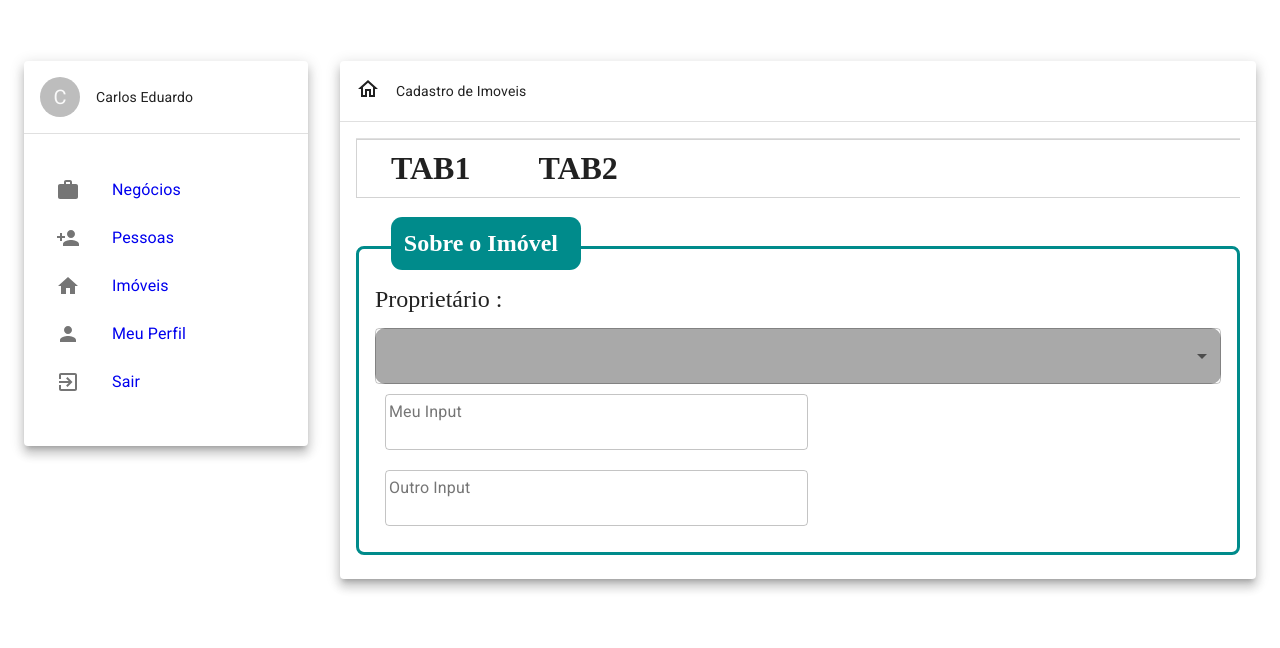
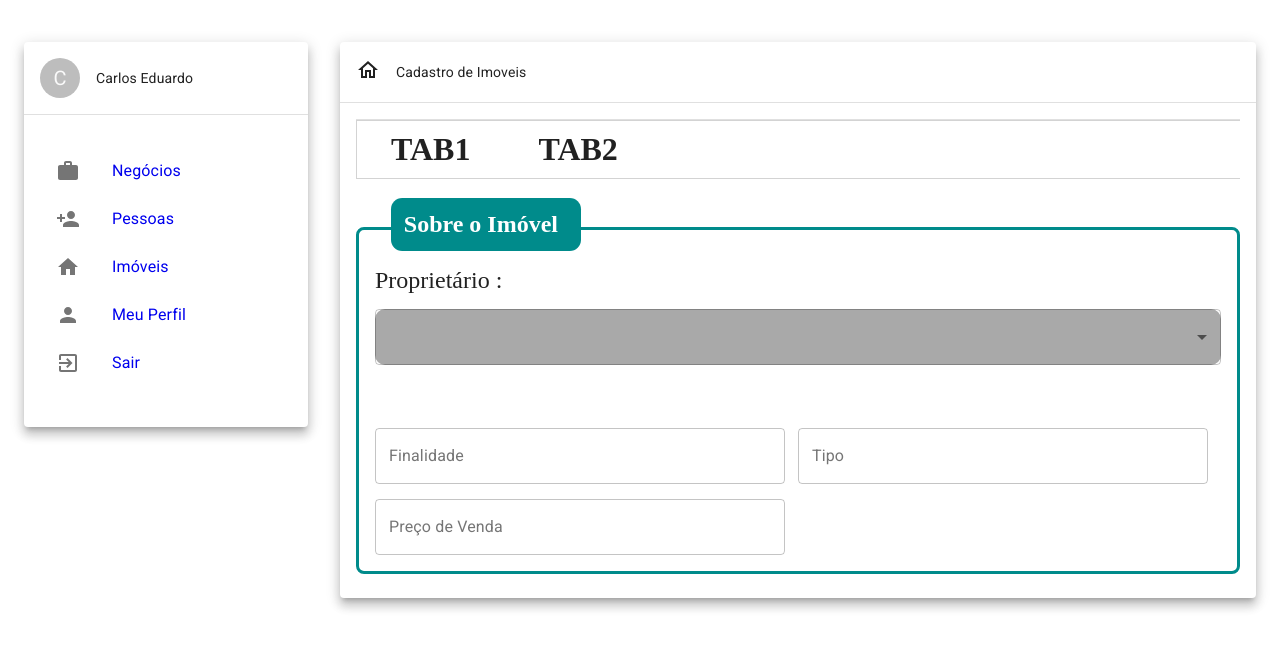
Before and after one commit to willianlemes/easyimoveis-front, a React (Create React App) app: page /propriedades in a window 1280 px wide. Shown: the top 648 px of the page. Built offline with nearby package versions, Linux system fonts and the light colour scheme; the HTML template or start-up script is replaced by a standard one.

Commit message:
Adicionando novas propriedades em src\components\Input

```diff
--- a/src/components/Input/index.tsx
+++ b/src/components/Input/index.tsx
@@ -1,21 +1,16 @@
 import React, { ReactNode } from 'react';
 import TextField from '@material-ui/core/TextField';
-import { makeStyles } from '@material-ui/core/styles';
-import ContainerInput from './styles';
-
-export const useStyles = makeStyles({
-  input: {
-    width: '50%',
-    padding: 10
-  }
-});
+import useStyles from './styles';
 
 type InputsetProps = {
   /**
    * The fieldset's legend to be rendered.
    */
   placehouder: string;
-
+  /**
+   * The fieldset's legend to be rendered.
+   */
+  type?: string;
   /**
    * The fieldsets's children components.
    *
@@ -24,20 +19,21 @@ type InputsetProps = {
 };
 const Input: React.FC<InputsetProps> = ({
   placehouder,
+  type,
   children
 }: InputsetProps) => {
   const classes = useStyles();
   return (
-    <ContainerInput>
+    <>
       <TextField
         className={classes.input}
         id="outlined-search"
         label={placehouder}
-        type="search"
+        type={type}
         variant="outlined"
       />
       {children}
-    </ContainerInput>
+    </>
   );
 };
 
--- a/src/components/Input/styles.ts
+++ b/src/components/Input/styles.ts
@@ -1,6 +1,9 @@
-import styled from 'styled-components';
+import { makeStyles } from '@material-ui/core/styles';
 
-const ContainerInput = styled.div`
-  width: 100%;
-`;
-export default ContainerInput;
+const useStyles = makeStyles({
+  input: {
+    width: '97%',
+    marginTop: 15
+  }
+});
+export default useStyles;
--- a/src/pages/Properties/index.tsx
+++ b/src/pages/Properties/index.tsx
@@ -2,7 +2,12 @@ import React from 'react';
 import HomeIcon from '@material-ui/icons/HomeOutlined';
 import { Divider, FormControl, Select, MenuItem } from '@material-ui/core';
 import FormContainer from '../../containers/FormContainer';
-import { ContainerTab, ContainerForm, useStyles } from './styles';
+import {
+  ContainerTab,
+  ContainerForm,
+  useStyles,
+  ContainerInput
+} from './styles';
 import Input from '../../components/Input/index';
 
 const Properties: React.FC = () => {
@@ -25,8 +30,11 @@ const Properties: React.FC = () => {
             <MenuItem value="Proprietário 3">Proprietário 3</MenuItem>
           </Select>
         </FormControl>
-        <Input placehouder="Meu Input" />
-        <Input placehouder="Outro Input" />
+        <ContainerInput>
+          <Input placehouder="Finalidade" type="text" />
+          <Input placehouder="Tipo" type="text" />
+          <Input placehouder="Preço de Venda" type="number" />
+        </ContainerInput>
       </ContainerForm>
     </FormContainer>
   );
--- a/src/pages/Properties/styles.ts
+++ b/src/pages/Properties/styles.ts
@@ -9,6 +9,12 @@ export const useStyles = makeStyles({
     borderRadius: 10
   }
 });
+export const ContainerInput = styled.div`
+  margin-top: 3rem;
+  width: 100%;
+  display: grid;
+  grid-template-columns: 1fr 1fr;
+`;
 
 export const ContainerTab = styled.div`
   display: flex;
```
